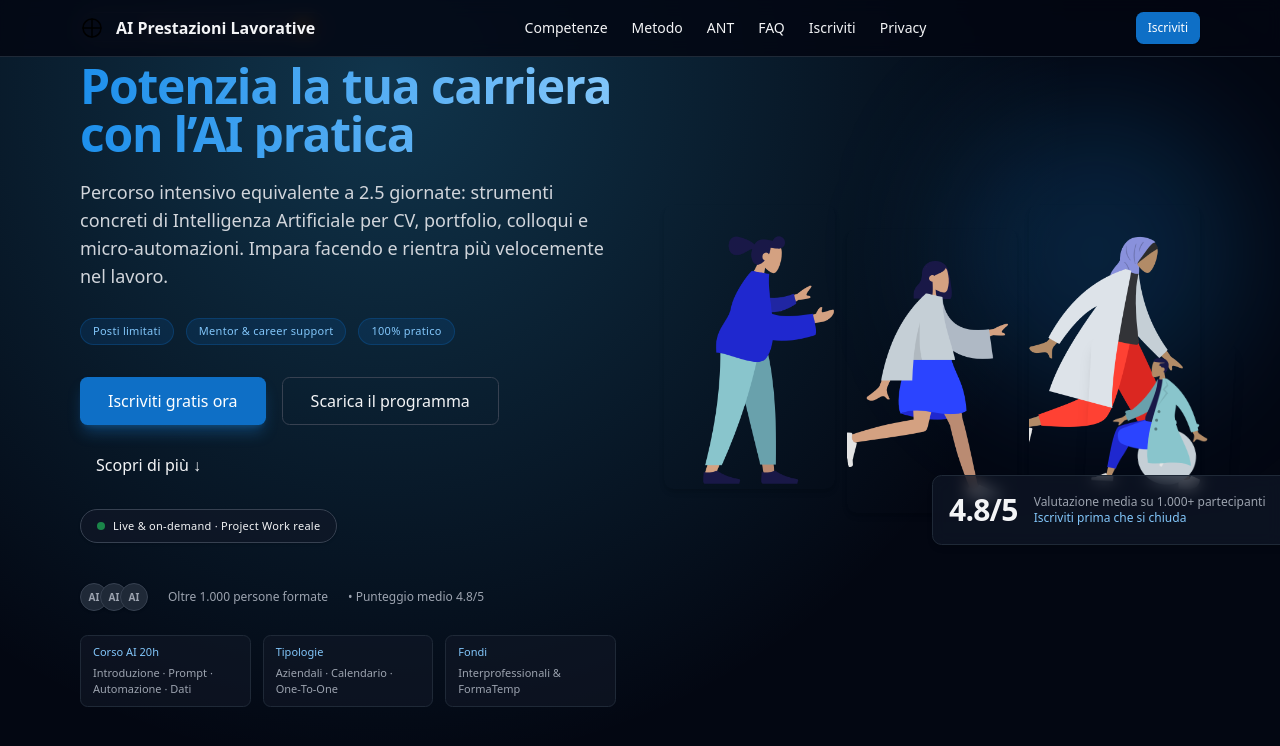
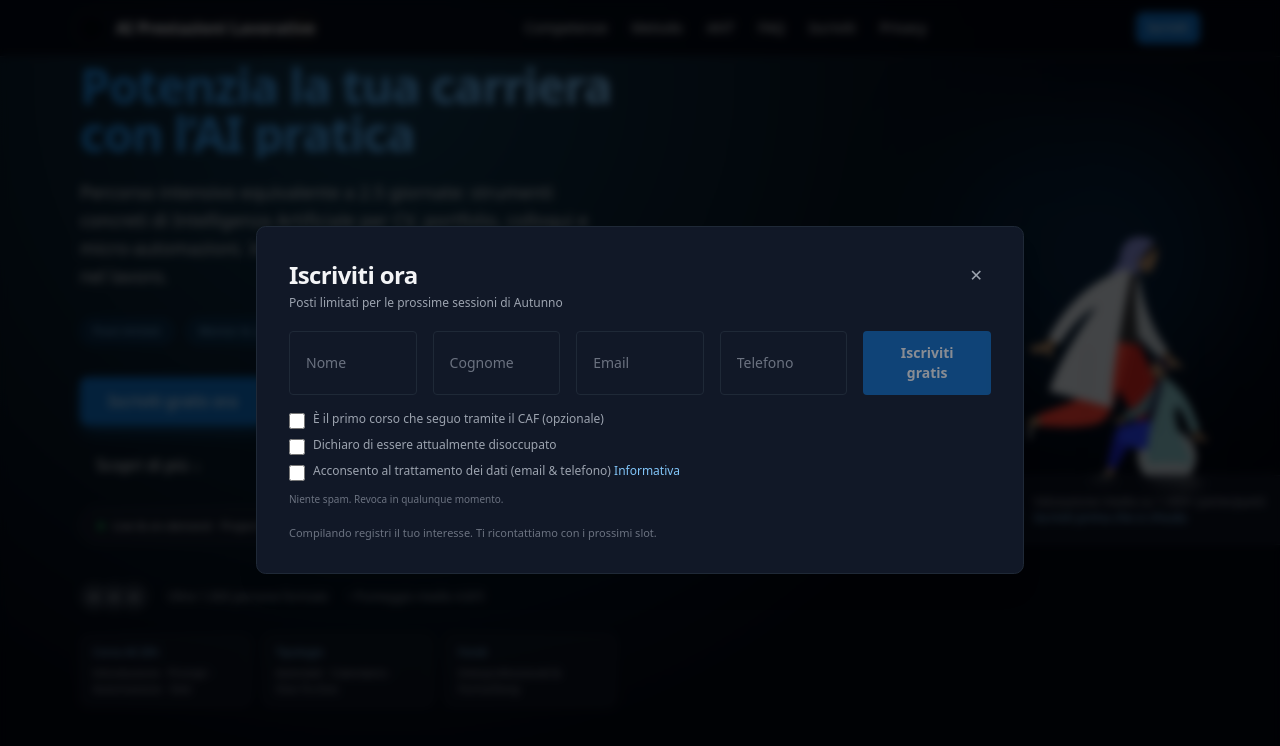
Before and after one commit to alexja14/HelpServizi, a React (Vite) app in the folder frontend/: page / in a window 1280 px wide. Both pictures are taken after a click on the button "Iscriviti gratis ora". Shown: the part 505-1251 px from the top of the page. Built offline with nearby package versions, Linux system fonts and the light colour scheme.

Commit message:
Fix Privacy e navigation

```diff
--- a/frontend/src/App.tsx
+++ b/frontend/src/App.tsx
@@ -1,25 +1,30 @@
-import { useEffect } from 'react'
+import { useEffect, useState } from 'react'
 import LandingPage from './LandingPage'
 import AdminPanel from './AdminPanel'
 import PrivacyPage from './PrivacyPage'
 
 function App() {
+  const [hash, setHash] = useState(window.location.hash)
+  useEffect(() => {
+    const handler = () => setHash(window.location.hash)
+    window.addEventListener('hashchange', handler)
+    return () => window.removeEventListener('hashchange', handler)
+  }, [])
   useEffect(() => {
     // Inject meta tags into <head>
-  const head = document.head;
+    const head = document.head;
     // Render HeadMeta by creating elements manually
     // Simpler: set title and basic meta here; advanced tags are in index.html for production builds.
-  document.title = 'Utilizza AI e genera prestazioni lavorative — Prossime sessioni di Autunno';
+    document.title = 'Utilizza AI e genera prestazioni lavorative — Prossime sessioni di Autunno';
     const meta = document.createElement('meta');
     meta.name = 'description';
-  meta.content = "Percorso pratico intensivo (2.5 giornate equivalenti) per persone disoccupate: strumenti di AI per CV, colloqui, automazioni e portfolio.";
+    meta.content = "Percorso pratico intensivo (2.5 giornate equivalenti) per persone disoccupate: strumenti di AI per CV, colloqui, automazioni e portfolio.";
     head.appendChild(meta);
     return () => {
       head.removeChild(meta);
     };
   }, []);
 
-  const hash = window.location.hash
   if (hash === '#admin') return <AdminPanel />
   if (hash === '#privacy') return <PrivacyPage />
   return <LandingPage />
--- a/frontend/src/LandingPage.tsx
+++ b/frontend/src/LandingPage.tsx
@@ -2,7 +2,8 @@ import { CheckCircleIcon } from '@heroicons/react/24/solid'
 import { motion, useScroll, useTransform } from 'framer-motion'
 import { Button } from './components/ui/button'
 import { Card } from './components/ui/card'
-import { useRef, useState } from 'react'
+import { useRef, useState, useEffect } from 'react'
+import { PrivacyContent } from './components/PrivacyContent'
 
 function Section({ id, title, children }: { id?: string; title: string; children: React.ReactNode }) {
   return (
@@ -27,12 +28,8 @@ function Section({ id, title, children }: { id?: string; title: string; children
   )
 }
 
-export default function LandingPage() {
-  const heroRef = useRef<HTMLDivElement | null>(null)
-  const { scrollYProgress } = useScroll({ target: heroRef, offset: ['start start', 'end start'] })
-  const yCloud = useTransform(scrollYProgress, [0, 1], [0, 120])
-  // Local inline component for the signup form placed at top (moved from bottom)
-  function SignupForm() {
+// Reusable signup form component (used in section + modal)
+function SignupForm({ onSuccess, onOpenPrivacy }: { onSuccess?: () => void; onOpenPrivacy?: () => void }) {
   const [consent, setConsent] = useState(false)
   const [cafFlag, setCafFlag] = useState(false)
   const [unemployed, setUnemployed] = useState(false)
@@ -45,7 +42,8 @@ export default function LandingPage() {
   async function handleSubmit(e: React.FormEvent) {
     e.preventDefault()
     setAttempted(true)
-      if (!(consent && cafFlag && unemployed)) return
+    // cafFlag non è più obbligatorio
+    if (!(consent && unemployed)) return
     try {
       setStatus('saving')
       const res = await fetch('/api/leads', {
@@ -55,6 +53,7 @@ export default function LandingPage() {
       })
       if (!res.ok) throw new Error('fail')
       setStatus('done')
+      onSuccess?.()
     } catch {
       setStatus('error')
     }
@@ -65,13 +64,13 @@ export default function LandingPage() {
       <input value={lastName} onChange={e => setLastName(e.target.value)} className="md:col-span-1 border border-gray-800 bg-gray-900 rounded px-4 py-3 w-full placeholder:text-gray-500" name="lastName" placeholder="Cognome" aria-label="Cognome" required />
       <input value={email} onChange={e => setEmail(e.target.value)} className="md:col-span-1 border border-gray-800 bg-gray-900 rounded px-4 py-3 w-full placeholder:text-gray-500" type="email" name="email" placeholder="Email" aria-label="Email" required />
       <input value={phone} onChange={e => setPhone(e.target.value)} className="md:col-span-1 border border-gray-800 bg-gray-900 rounded px-4 py-3 w-full placeholder:text-gray-500" type="tel" name="phone" placeholder="Telefono" aria-label="Telefono" pattern="[0-9 +()-]{6,}" />
-        <button disabled={!(consent && cafFlag && unemployed) || status === 'saving' || status === 'done'} className="md:col-span-1 rounded bg-brand-600 disabled:opacity-50 disabled:cursor-not-allowed text-white px-5 py-3 font-semibold hover:bg-brand-500 transition-colors" aria-label="Iscriviti gratis ora">
+      <button disabled={!(consent && unemployed) || status === 'saving' || status === 'done'} className="md:col-span-1 rounded bg-brand-600 disabled:opacity-50 disabled:cursor-not-allowed text-white px-5 py-3 font-semibold hover:bg-brand-500 transition-colors" aria-label="Iscriviti gratis ora">
         {status === 'done' ? 'Registrato ✓' : status === 'saving' ? 'Invio...' : 'Iscriviti gratis'}
       </button>
       <div className="md:col-span-4 grid gap-2">
-          <label className={`flex items-start gap-2 text-xs ${attempted && !cafFlag ? 'text-red-400' : 'text-gray-400'}`}>
-            <input type="checkbox" className={`mt-0.5 h-4 w-4 rounded bg-gray-900 ${attempted && !cafFlag ? 'border-red-500 ring-1 ring-red-500' : 'border-gray-700'}`} checked={cafFlag} onChange={e => setCafFlag(e.target.checked)} aria-label="Flag CAF" />
-            <span>È il primo corso che seguo tramite il CAF {attempted && !cafFlag && <em className="not-italic text-red-400">(obbligatorio)</em>}</span>
+        <label className="flex items-start gap-2 text-xs text-gray-400">
+          <input type="checkbox" className="mt-0.5 h-4 w-4 rounded bg-gray-900 border-gray-700" checked={cafFlag} onChange={e => setCafFlag(e.target.checked)} aria-label="Flag CAF" />
+          <span>È il primo corso che seguo tramite il CAF (opzionale)</span>
         </label>
         <label className={`flex items-start gap-2 text-xs ${attempted && !unemployed ? 'text-red-400' : 'text-gray-400'}`}>
           <input type="checkbox" className={`mt-0.5 h-4 w-4 rounded bg-gray-900 ${attempted && !unemployed ? 'border-red-500 ring-1 ring-red-500' : 'border-gray-700'}`} checked={unemployed} onChange={e => setUnemployed(e.target.checked)} aria-label="Flag disoccupato" />
@@ -79,13 +78,43 @@ export default function LandingPage() {
         </label>
         <label className={`flex items-start gap-2 text-xs ${attempted && !consent ? 'text-red-400' : 'text-gray-400'}`}>
           <input type="checkbox" className={`mt-0.5 h-4 w-4 rounded bg-gray-900 ${attempted && !consent ? 'border-red-500 ring-1 ring-red-500' : 'border-gray-700'}`} checked={consent} onChange={e => setConsent(e.target.checked)} aria-label="Consenso trattamento dati" />
-            <span>Acconsento al trattamento dei dati (email & telefono) <a href="#privacy" className="text-brand-300 hover:underline">Informativa</a> {attempted && !consent && <em className="not-italic text-red-400">(obbligatorio)</em>}</span>
+          <span>Acconsento al trattamento dei dati (email & telefono) <button type="button" onClick={() => onOpenPrivacy?.()} className="text-brand-300 hover:underline focus:outline-none">Informativa</button> {attempted && !consent && <em className="not-italic text-red-400">(obbligatorio)</em>}</span>
         </label>
         <p className="text-[10px] text-gray-500">Niente spam. Revoca in qualunque momento. {status === 'error' && <span className="text-red-400 ml-2">Errore, riprova.</span>}</p>
       </div>
     </form>
   )
 }
+export default function LandingPage() {
+  const heroRef = useRef<HTMLDivElement | null>(null)
+  const { scrollYProgress } = useScroll({ target: heroRef, offset: ['start start', 'end start'] })
+  const yCloud = useTransform(scrollYProgress, [0, 1], [0, 120])
+  const [openSignup, setOpenSignup] = useState(false)
+  const [openPrivacy, setOpenPrivacy] = useState(false)
+
+  // Smooth scroll utility (accounts for sticky header height)
+  const smoothScrollTo = (selector: string) => {
+    const el = document.querySelector(selector) as HTMLElement | null
+    if (!el) return
+    const headerOffset = 64 // approx header height
+    const elementPosition = el.getBoundingClientRect().top + window.scrollY
+    const offsetPosition = elementPosition - headerOffset
+    window.scrollTo({ top: offsetPosition, behavior: 'smooth' })
+  }
+
+  const handleAnchorClick = (e: React.MouseEvent<HTMLAnchorElement>, selector: string) => {
+    e.preventDefault()
+    smoothScrollTo(selector)
+  }
+
+  // Prevent body scroll when modal open
+  useEffect(() => {
+    if (openSignup || openPrivacy) {
+      const original = document.body.style.overflow
+      document.body.style.overflow = 'hidden'
+      return () => { document.body.style.overflow = original }
+    }
+  }, [openSignup, openPrivacy])
   return (
     <div className="min-h-screen bg-gray-950 text-gray-100 selection:bg-brand-500/30">
       {/* Top bar */}
@@ -96,16 +125,16 @@ export default function LandingPage() {
             <span className="ml-1 font-semibold">AI Prestazioni Lavorative</span>
           </a>
           <nav className="hidden md:flex gap-6 text-sm font-medium">
-            <a href="#cosa" className="hover:text-brand-600 transition-colors">Competenze</a>
-            <a href="#come" className="hover:text-brand-600 transition-colors">Metodo</a>
-            <a href="#chi" className="hover:text-brand-600 transition-colors">ANT</a>
-            <a href="#faq" className="hover:text-brand-600 transition-colors">FAQ</a>
-            <a href="#iscriviti" className="hover:text-brand-600 transition-colors">Iscriviti</a>
+            <a href="#cosa" onClick={(e) => handleAnchorClick(e, '#cosa')} className="hover:text-brand-600 transition-colors">Competenze</a>
+            <a href="#come" onClick={(e) => handleAnchorClick(e, '#come')} className="hover:text-brand-600 transition-colors">Metodo</a>
+            <a href="#chi" onClick={(e) => handleAnchorClick(e, '#chi')} className="hover:text-brand-600 transition-colors">ANT</a>
+            <a href="#faq" onClick={(e) => handleAnchorClick(e, '#faq')} className="hover:text-brand-600 transition-colors">FAQ</a>
+            <a href="#iscriviti" onClick={(e) => { e.preventDefault(); setOpenSignup(true) }} className="hover:text-brand-600 transition-colors cursor-pointer">Iscriviti</a>
             <a href="#privacy" className="hover:text-brand-600 transition-colors">Privacy</a>
           </nav>
           <div className="flex items-center gap-2">
             <Button asChild size="sm" className="shadow-sm">
-              <a href="#iscriviti" aria-label="Iscriviti gratis ora">Iscriviti</a>
+              <a href="#iscriviti" onClick={(e) => { e.preventDefault(); setOpenSignup(true) }} aria-label="Iscriviti gratis ora">Iscriviti</a>
             </Button>
           </div>
         </div>
@@ -113,7 +142,7 @@ export default function LandingPage() {
 
       {/* Iscrizione (spostata in cima) */}
       <Section id="iscriviti" title="Iscriviti ora: posti limitati, prossime sessioni di Autunno">
-        <SignupForm />
+        <SignupForm onOpenPrivacy={() => setOpenPrivacy(true)} />
       </Section>
 
       {/* Hero */}
@@ -152,16 +181,16 @@ export default function LandingPage() {
               {[0, 1, 2].map((i) => (
                 <motion.div key={i} variants={{ hidden: { opacity: 0, y: 16 }, show: { opacity: 1, y: 0 } }}>
                   {i === 0 && (
-                    <Button className="h-12 px-7 text-base bg-brand-600 hover:bg-brand-700 shadow-lg shadow-brand-500/30" aria-label="Iscriviti gratis ora">Iscriviti gratis ora</Button>
+                    <Button onClick={() => setOpenSignup(true)} className="h-12 px-7 text-base bg-brand-600 hover:bg-brand-700 shadow-lg shadow-brand-500/30" aria-label="Iscriviti gratis ora">Iscriviti gratis ora</Button>
                   )}
                   {i === 1 && (
                     <Button variant="outline" className="h-12 px-7 text-base border-gray-700 hover:bg-gray-800" asChild aria-label="Scarica il programma">
-                      <a href="#programma">Scarica il programma</a>
+                      <a href="#programma" onClick={(e) => handleAnchorClick(e, '#programma')}>Scarica il programma</a>
                     </Button>
                   )}
                   {i === 2 && (
                     <Button variant="ghost" className="h-12 px-4 text-base hover:bg-gray-800" asChild aria-label="Scorri per saperne di più">
-                      <a href="#cosa">Scopri di più ↓</a>
+                      <a href="#cosa" onClick={(e) => handleAnchorClick(e, '#cosa')}>Scopri di più ↓</a>
                     </Button>
                   )}
                 </motion.div>
@@ -392,6 +421,43 @@ export default function LandingPage() {
           </nav>
         </div>
       </footer>
+      {/* Modal Iscrizione */}
+      {openSignup && (
+        <div role="dialog" aria-modal="true" aria-labelledby="signup-modal-title" className="fixed inset-0 z-[100] flex items-start sm:items-center justify-center p-4">
+          <div className="absolute inset-0 bg-black/70 backdrop-blur-sm" onClick={() => setOpenSignup(false)} aria-hidden />
+          <motion.div initial={{ opacity: 0, y: 30, scale: 0.98 }} animate={{ opacity: 1, y: 0, scale: 1 }} exit={{ opacity: 0, y: 20 }} className="relative w-full max-w-3xl mx-auto">
+            <Card className="p-6 md:p-8 bg-gray-950 border-gray-800 shadow-xl">
+              <div className="flex items-start justify-between mb-5">
+                <div>
+                  <h2 id="signup-modal-title" className="text-xl sm:text-2xl font-bold tracking-tight">Iscriviti ora</h2>
+                  <p className="text-xs text-gray-400 mt-1">Posti limitati per le prossime sessioni di Autunno</p>
+                </div>
+                <button onClick={() => setOpenSignup(false)} aria-label="Chiudi modale" className="rounded px-2 py-1 text-gray-400 hover:text-white hover:bg-gray-800">✕</button>
+              </div>
+              <SignupForm onSuccess={() => setTimeout(() => setOpenSignup(false), 1400)} onOpenPrivacy={() => setOpenPrivacy(true)} />
+              <p className="mt-4 text-[11px] text-gray-500">Compilando registri il tuo interesse. Ti ricontattiamo con i prossimi slot.</p>
+            </Card>
+          </motion.div>
+        </div>
+      )}
+      {/* Modal Privacy */}
+      {openPrivacy && (
+        <div role="dialog" aria-modal="true" aria-labelledby="privacy-modal-title" className="fixed inset-0 z-[90] flex items-start sm:items-center justify-center p-4">
+          <div className="absolute inset-0 bg-black/70 backdrop-blur-sm" onClick={() => setOpenPrivacy(false)} aria-hidden />
+          <motion.div initial={{ opacity: 0, y: 30, scale: 0.98 }} animate={{ opacity: 1, y: 0, scale: 1 }} className="relative w-full max-w-4xl mx-auto">
+            <Card className="p-6 md:p-8 bg-gray-950 border-gray-800 shadow-xl max-h-[80vh] overflow-y-auto">
+              <div className="flex items-start justify-between mb-4">
+                <h2 id="privacy-modal-title" className="text-xl font-bold tracking-tight">Informativa Privacy</h2>
+                <div className="flex gap-2 items-center">
+                  <a href="#privacy" className="text-xs text-brand-300 hover:underline" onClick={() => setOpenPrivacy(false)}>Apri pagina completa →</a>
+                  <button onClick={() => setOpenPrivacy(false)} aria-label="Chiudi modale" className="rounded px-2 py-1 text-gray-400 hover:text-white hover:bg-gray-800">✕</button>
+                </div>
+              </div>
+              <PrivacyContent />
+            </Card>
+          </motion.div>
+        </div>
+      )}
     </div>
   );
 }
--- /dev/null
+++ b/frontend/src/components/PrivacyContent.tsx
@@ -0,0 +1,30 @@
+
+/**
+ * Contenuto riutilizzabile dell'informativa privacy (GDPR).
+ * Usato sia nella pagina dedicata (#privacy) sia nel modale dalla landing.
+ * Sostituire i placeholder con i dati reali prima della pubblicazione.
+ */
+export function PrivacyContent() {
+    return (
+        <div className="prose prose-invert max-w-none text-sm leading-relaxed">
+            <p><strong>Titolare del trattamento:</strong> [Ragione Sociale] ("Titolare"). Contatti: <a href="mailto:info@example.com" className="text-brand-300 underline">info@example.com</a>.</p>
+            <p><strong>Dati trattati:</strong> nome, cognome, email, telefono, flag prima edizione CAF, dichiarazione stato occupazionale (disoccupato), preferenze, metadati tecnici (log accessi, timestamp iscrizione). Nessun dato particolare (art. 9 GDPR) richiesto.</p>
+            <p><strong>Finalità e basi giuridiche:</strong></p>
+            <ul className="list-disc pl-5 space-y-1">
+                <li>Gestione iscrizione e invio informazioni operative (art. 6(1)(b) GDPR).</li>
+                <li>Comunicazioni di follow‑up e materiali correlati (consenso art. 6(1)(a)).</li>
+                <li>Invio contenuti formativi aggiuntivi/aggiornamenti (marketing leggero) previo consenso.</li>
+                <li>Statistiche interne e miglioramento (interesse legittimo art. 6(1)(f) con minimizzazione).</li>
+            </ul>
+            <p><strong>Natura del conferimento:</strong> Obbligatori: nome, cognome, email, consenso privacy. Facoltativi: telefono, flag prima edizione CAF. La dichiarazione di disoccupazione è richiesta per eventuali benefici/formati dedicati.</p>
+            <p><strong>Modalità:</strong> trattamenti digitali su infrastrutture UE / fornitori conformi, con misure tecniche e organizzative adeguate (access control, backup, minimizzazione).</p>
+            <p><strong>Conservazione:</strong> dati iscrizione max 24 mesi dall’ultimo contatto utile o revoca; log tecnici max 12 mesi; eventuali consensi marketing fino a revoca.</p>
+            <p><strong>Comunicazione / trasferimento:</strong> nessuna diffusione. Possibile utilizzo di responsabili esterni nominati (art. 28). Nessun trasferimento extra UE salvo garanzie adeguate (es. Clausole Standard).</p>
+            <p><strong>Diritti interessato:</strong> accesso, rettifica, cancellazione, limitazione, portabilità, opposizione, revoca consenso. Reclamo possibile al Garante Privacy.</p>
+            <p><strong>Revoca consenso / esercizio diritti:</strong> scrivendo a <a href="mailto:info@example.com" className="text-brand-300 underline">info@example.com</a> o tramite link di disiscrizione presente nelle comunicazioni.</p>
+            <p className="text-xs text-gray-500">Versione: v1 – Aggiornare con: ragione sociale completa, indirizzo, P.IVA, elenco sintetico fornitori (hosting, email, analytics) e procedure prima della pubblicazione.</p>
+        </div>
+    )
+}
+
+export default PrivacyContent
```
Also changed, not shown: frontend/src/PrivacyPage.tsx (+3 -19 lines). Lines whose indentation alone changed are shown as unchanged.
